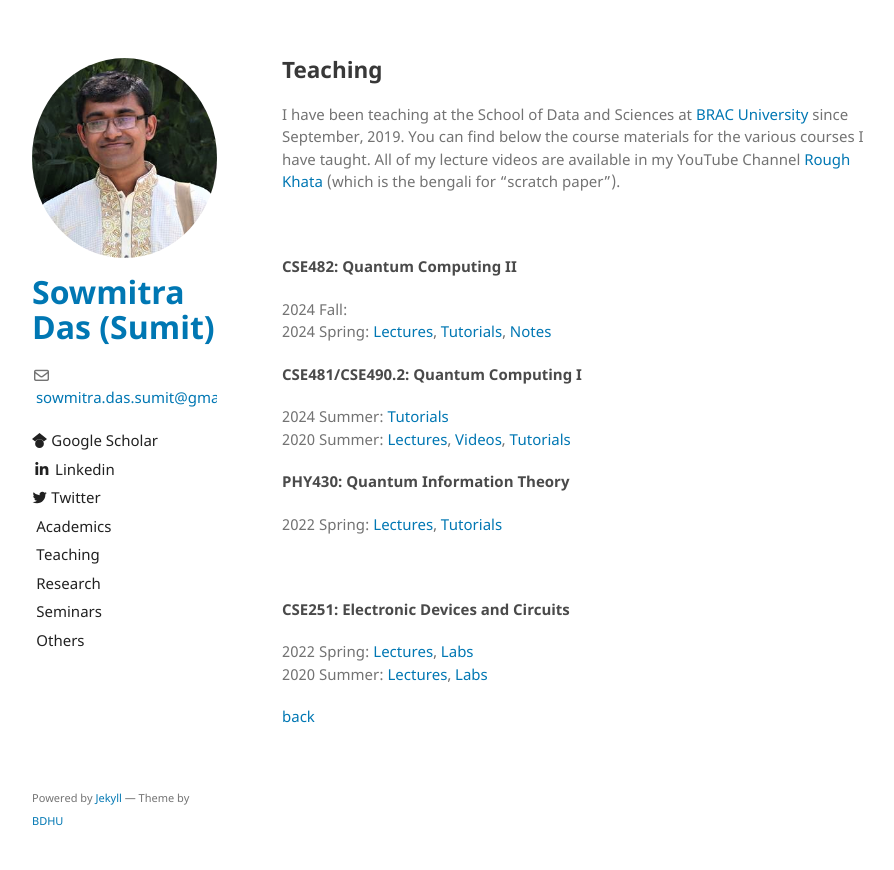
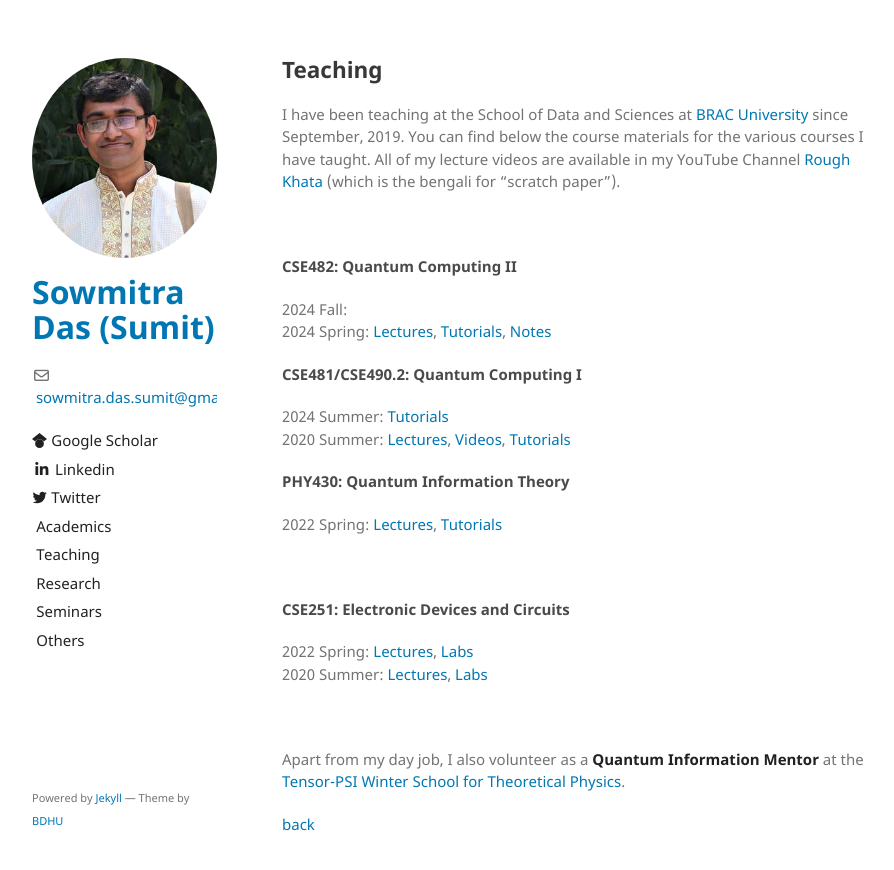
Before and after one commit to sowmitra-das-sumit/sowmitra-das-sumit.github.io, a Jekyll site: the page built from teaching.md, in a window 1280 px wide. Shown: the top 870 px of the page, without its empty margins (178-1072 px from the left). Built offline with Jekyll 4.4.1, drawn with Linux system fonts in a browser that asks for light colours; the repository's description, which GitHub fills in, is left out; our own code applies the rules of GitHub Pages for plain Markdown files.

Commit message:
Update teaching.md

```diff
--- a/teaching.md
+++ b/teaching.md
@@ -23,4 +23,10 @@ I have been teaching at the School of Data and Sciences at [BRAC University](htt
 2022 Spring: [Lectures](https://youtube.com/playlist?list=PLvj5w6iNZqVgmrLWcUvi1GLRPLSK_Pd3X&si=l5Jassuf7FtGBqi8), [Labs](https://youtube.com/playlist?list=PLvj5w6iNZqVg0KSjAqQyiL--B3NXorHNk&si=51CHzHZ_H597Ac57)\
 2020 Summer: [Lectures](https://youtube.com/playlist?list=PLvj5w6iNZqVhrJA2k83Fes8DCvEqbaL0M&si=ll1z_U5Vwnx8rzjM), [Labs](https://youtube.com/playlist?list=PLvj5w6iNZqVhDq-MFptvpy_Ct99iDx5m1&si=iQhdg4ysei89aWGC)
 
+
+<br>
+
+
+Apart from my day job, I also volunteer as a **Quantum Information Mentor** at the [Tensor-PSI Winter School for Theoretical Physics](https://tensorcollege.org/tensor-psi-undergraduate-winter-school-for-theoretical-physics/).
+
 [back](./)
```
